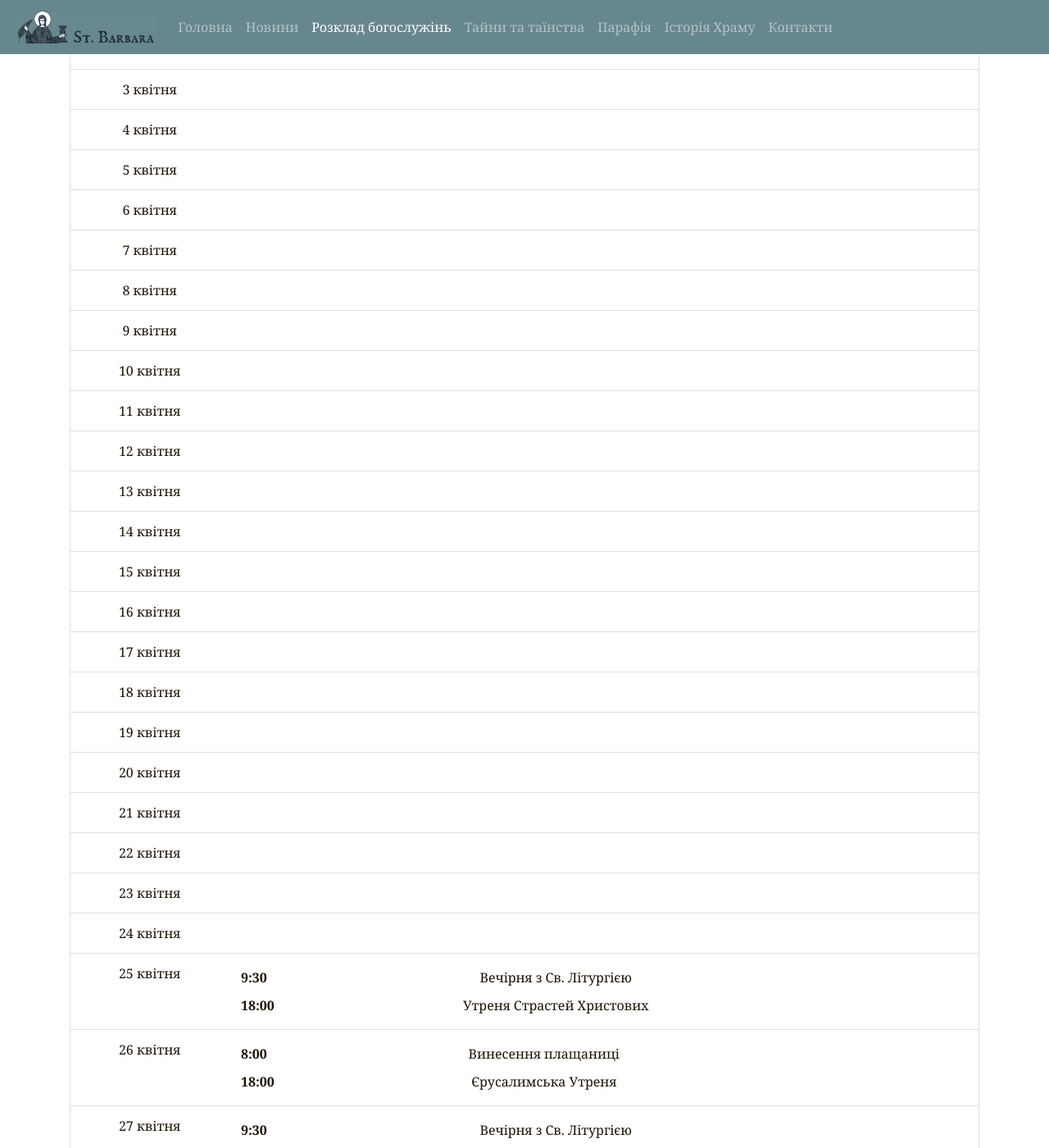
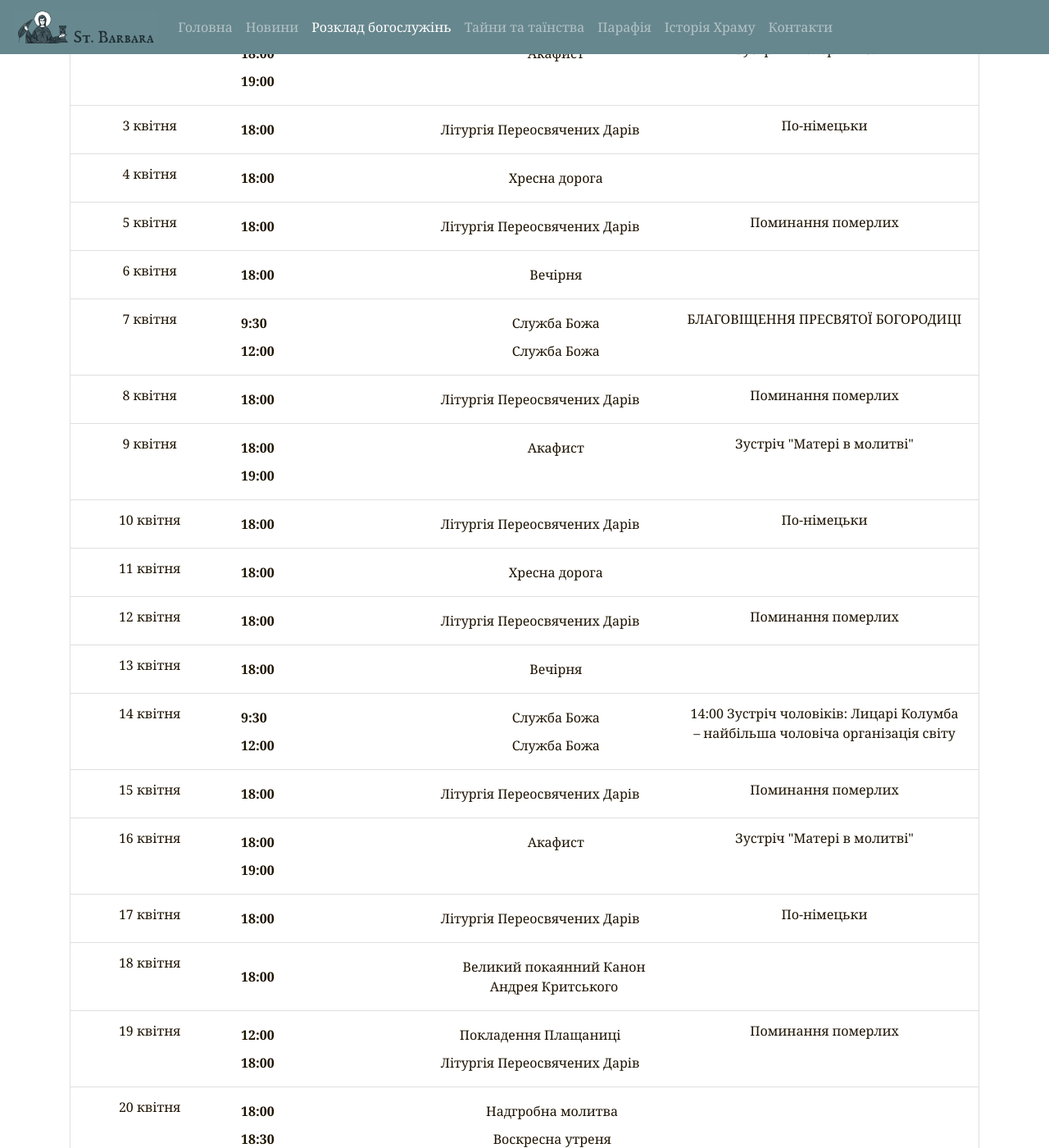
Before and after one commit to n3braska/jekyll, a Jekyll site: the page built from timetable.html, in a window 1280 px wide and 1400 px high, scrolled down 283 px. Shown: the whole window at 82% size. Built offline with Jekyll 4.4.1, drawn with Linux system fonts in a browser that asks for light colours; some of the changed text lies outside the part shown.

Commit message:
Update Всі Сторінки “calendar”

```diff
--- a/_data/calendar.yml
+++ b/_data/calendar.yml
@@ -61,27 +61,126 @@ month:
             title: Літургія Передосвячених Дарів
         occasion: Поминання померлих
       - d: 2
+        event:
+          - time: '18:00'
+            title: Акафист
+          - time: '19:00'
+        occasion: Зустріч "Матері в молитві"
       - d: 3
+        event:
+          - time: '18:00'
+            title: Літургія Переосвячених Дарів
+        occasion: По-німецьки
       - d: 4
+        event:
+          - time: '18:00'
+            title: Хресна дорога
       - d: 5
+        event:
+          - time: '18:00'
+            title: Літургія Переосвячених Дарів
+        occasion: Поминання померлих
       - d: 6
+        event:
+          - time: '18:00'
+            title: Вечірня
       - d: 7
+        event:
+          - time: '9:30'
+            title: Служба Божа
+          - time: '12:00'
+            title: Служба Божа
+        occasion: БЛАГОВІЩЕННЯ ПРЕСВЯТОЇ БОГОРОДИЦІ
       - d: 8
+        event:
+          - time: '18:00'
+            title: Літургія Переосвячених Дарів
+        occasion: Поминання померлих
       - d: 9
+        event:
+          - time: '18:00'
+            title: Акафист
+          - time: '19:00'
+        occasion: Зустріч "Матері в молитві"
       - d: 10
+        event:
+          - time: '18:00'
+            title: Літургія Переосвячених Дарів
+        occasion: По-німецьки
       - d: 11
+        event:
+          - time: '18:00'
+            title: Хресна дорога
       - d: 12
+        event:
+          - time: '18:00'
+            title: Літургія Переосвячених Дарів
+        occasion: Поминання померлих
       - d: 13
+        event:
+          - time: '18:00'
+            title: Вечірня
       - d: 14
+        event:
+          - time: '9:30'
+            title: Служба Божа
+          - time: '12:00'
+            title: Служба Божа
+        occasion: >-
+          14:00 Зустріч чоловіків: Лицарі Колумба – найбільша чоловіча
+          організація світу
       - d: 15
+        event:
+          - time: '18:00'
+            title: Літургія Переосвячених Дарів
+        occasion: Поминання померлих
       - d: 16
+        event:
+          - time: '18:00'
+            title: Акафист
+          - time: '19:00'
+        occasion: Зустріч "Матері в молитві"
       - d: 17
+        event:
+          - time: '18:00'
+            title: Літургія Переосвячених Дарів
+        occasion: По-німецьки
       - d: 18
+        event:
+          - time: '18:00'
+            title: 'Великий покаянний Канон Андрея Критського '
       - d: 19
+        event:
+          - time: '12:00'
+            title: Покладення Плащаниці
+          - time: '18:00'
+            title: Літургія Переосвячених Дарів
+        occasion: Поминання померлих
       - d: 20
+        event:
+          - time: '18:00'
+            title: Надгробна молитва
+          - time: '18:30'
+            title: Воскресна утреня
+          - time: '20:00'
+            title: Посвячення пасок
       - d: 21
+        event:
+          - time: '9:30'
+            title: Служба Божа Воскресна
+          - time: '12:00'
+            title: Служба Божа Квітної неділі
+        occasion: Після обидвох Літургій посвячення пасок та лози
       - d: 22
+        event:
+          - time: '9:30'
+            title: Служба Божа
       - d: 23
+        event:
+          - time: '18:00'
+            title: Акафист
+          - time: '19:00'
+        occasion: Зустріч "Матері в молитві"
       - d: 24
       - d: 25
         event:
```
